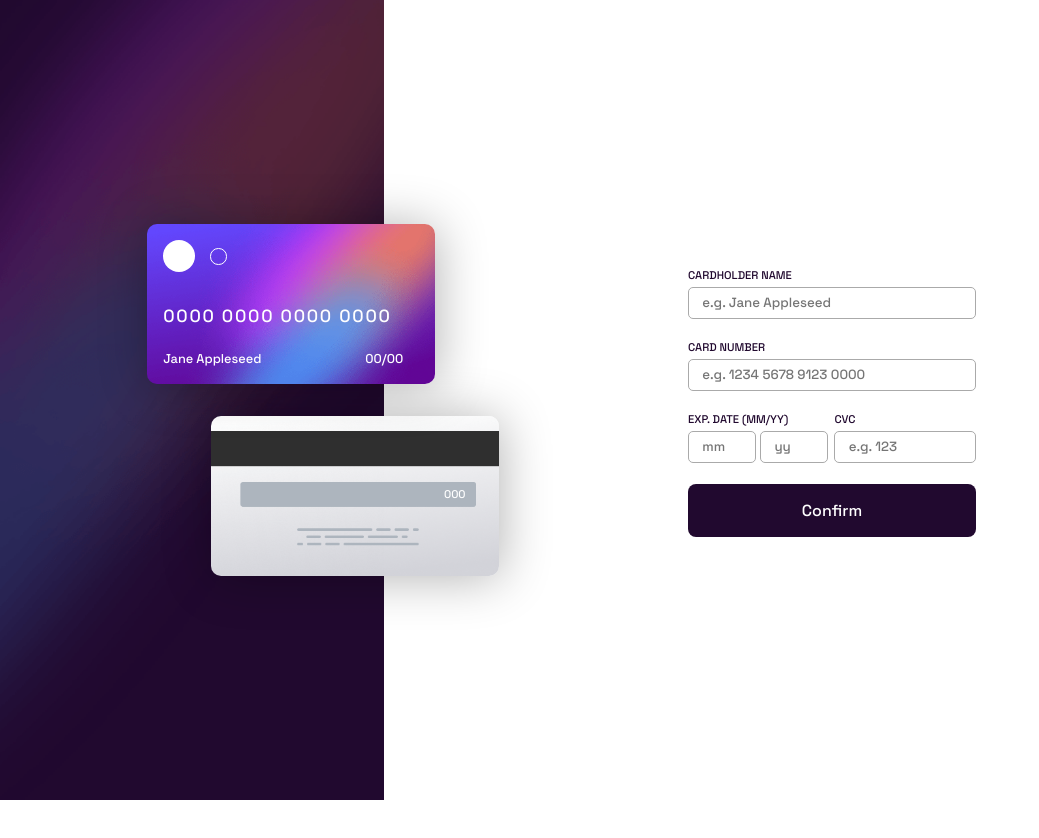
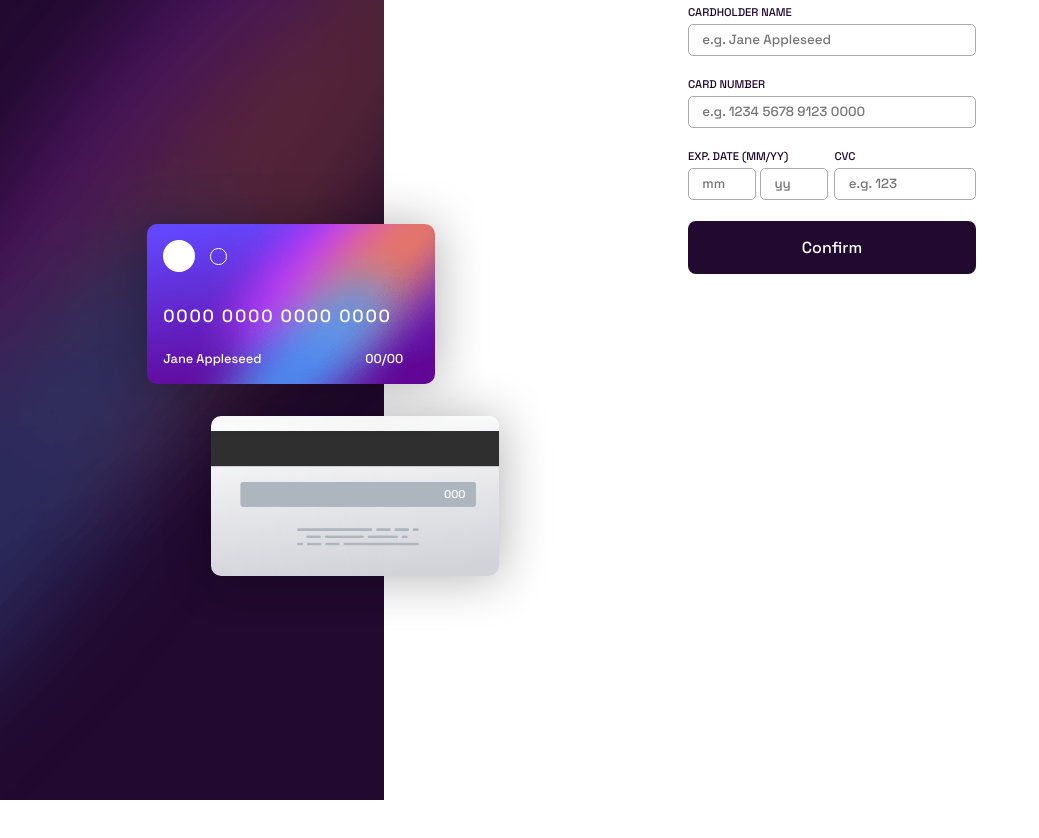
Before and after one commit to Ash6402/Ash6402.github.io, a plain HTML site: page Interactive_Card_Details_Form/index.html in a window 1280 px wide. Shown: the whole page, without its empty margins (0-1039 px from the left). Before the commit the page ends 800 px from the top, so only its background shows below. Drawn offline with Linux system fonts and the light colour scheme.

Commit message:
Update style.css

```diff
--- a/Interactive_Card_Details_Form/style.css
+++ b/Interactive_Card_Details_Form/style.css
@@ -30,14 +30,13 @@ input[type=number] {
     background-repeat: no-repeat;
 	background-size: cover;
 	height: 15rem;
-	/* outline: 1px solid red; */
+	margin-bottom: 4em;
 }
 
 .container{
 	max-width: 470px;
 	margin: 0 auto;
 	height: inherit;
-	/* outline: 1px solid red; */
 }
 
 .cards > div{
@@ -122,16 +121,9 @@ input[type=number] {
 
 .formC{
 	position: relative;
-	min-height: calc(100vh - 15rem);
 	padding: 0 1rem;
 	margin: 0 auto;
-	display: flex;
-	align-items: center;
 
-}
-
-.form{
-	padding: 3.2em 0;
 }
 
 input{
```
